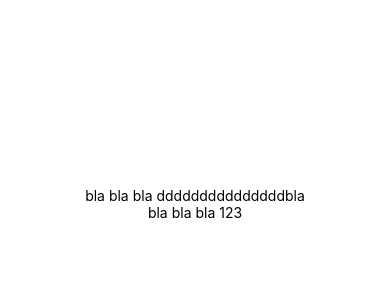
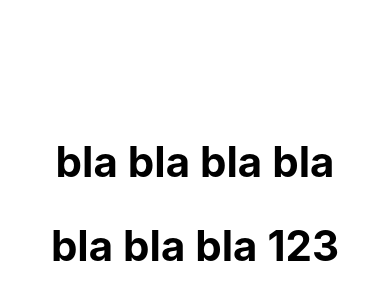
Before and after one commit to Ruwiseturtle/AwesomeProject, a React Native app: screen / in a window 390 px wide. Shown: the part 218-518 px from the top of the page. Built offline with nearby package versions, Linux system fonts and the light colour scheme.

Commit message:
added components

```diff
--- a/App.js
+++ b/App.js
@@ -1,11 +1,20 @@
 import { StatusBar } from "expo-status-bar";
 import { StyleSheet, Text, View } from "react-native";
+import { useFonts } from "expo-font";
 
 export default function App() {
+    const [fontsLoaded] = useFonts({
+      "Inter-Black": require("./assets/fonts/inter-black.ttf"),
+    });
+
+   if (!fontsLoaded) {
+     return null;
+   }
+
   return (
     <View style={styles.container}>
-      <Text>bla bla bla dddddddddddddddbla</Text>
-      <Text>bla bla bla 123</Text>
+      <Text style={styles.text}>bla bla bla bla</Text>
+      <Text style={styles.text}>bla bla bla 123</Text>
       <StatusBar style="auto" />
     </View>
   );
@@ -18,4 +27,12 @@ const styles = StyleSheet.create({
     alignItems: "center",
     justifyContent: "center",
   },
+  text: {
+    color: "black",
+    fontSize: 42,
+    lineHeight: 84,
+    fontWeight: "bold",
+    textAlign: "center",
+    backgroundColor: "#FFFFFFC0",
+  },
 });
--- a/app.json
+++ b/app.json
@@ -25,6 +25,9 @@
     },
     "web": {
       "favicon": "./assets/favicon.png"
-    }
+    },
+    "plugins": [
+      "expo-font"
+    ]
   }
 }
--- a/package.json
+++ b/package.json
@@ -12,7 +12,11 @@
     "expo": "~50.0.13",
     "expo-status-bar": "~1.11.1",
     "react": "18.2.0",
-    "react-native": "0.73.5"
+    "react-native": "0.73.5",
+    "expo-font": "~11.10.3",
+    "react-native-web": "~0.19.6",
+    "react-dom": "18.2.0",
+    "@expo/metro-runtime": "~3.1.3"
   },
   "devDependencies": {
     "@babel/core": "^7.20.0"
```
Also changed, not shown: Screens/RegistrationScreen.js (added, +11 -0 lines), Screens/LoginScreen.js (added), Screens/PostsScreen.js (added), assets/fonts/inter-black.ttf (added), 1 other file (tests, documents, lock files or other folders).
